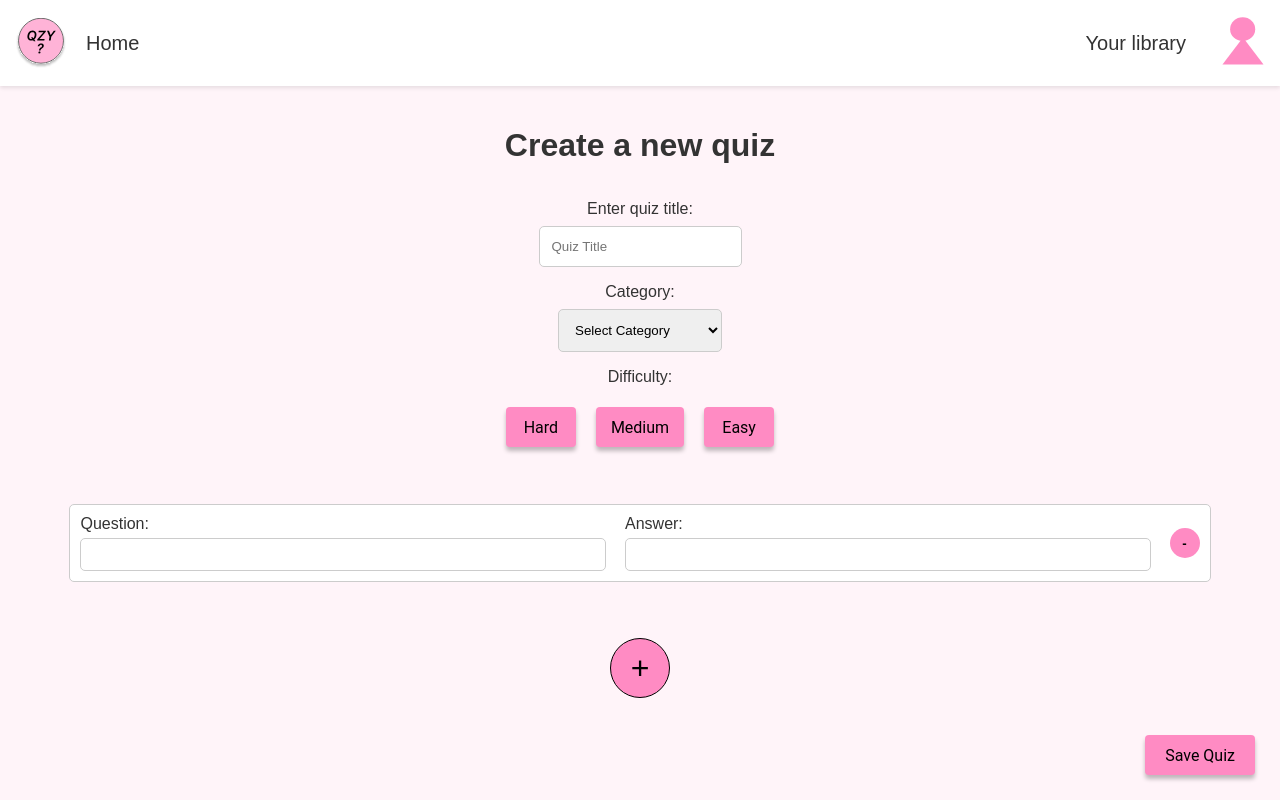
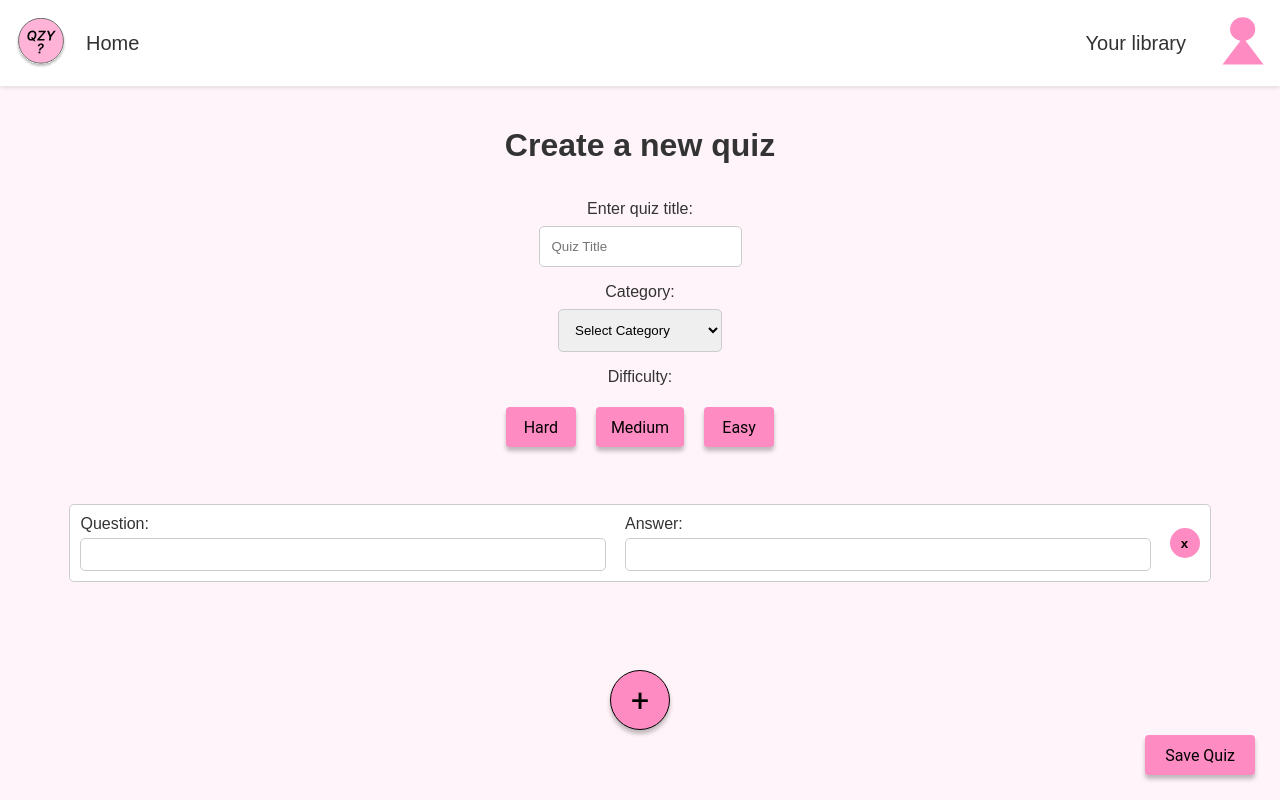
Before and after one commit to juliavikr/fullstack-project, a Vue app in the folder frontend/quizzzyyy-frontend/: page /create-quiz in a window 1280 px wide. Built offline with nearby package versions, Linux system fonts and the light colour scheme.

Commit message:
frontend improvement quiz creation

```diff
--- a/frontend/quizzzyyy-frontend/src/components/AddQuestionButton.vue
+++ b/frontend/quizzzyyy-frontend/src/components/AddQuestionButton.vue
@@ -1,6 +1,7 @@
 <template>
-  <button class="add-question-button" @click="addQuestion">+</button>
+  <button class="primary-button add-question-button" @click="addQuestion"> + </button>
 </template>
+
 
 <script setup>
 const emit = defineEmits(['click'])
@@ -14,11 +15,11 @@ const addQuestion = () => {
 .add-question-button {
   background: #ff8bc3;
   border-radius: 50%;
+  margin: 20px;
+  padding: 10px;
   font-size: 2rem;
   width: 60px;
   height: 60px;
-  background: #ff8bc3;
-  margin: 20px;
   border: 1px solid black;
 }
 </style>
--- a/frontend/quizzzyyy-frontend/src/components/QuestionCreationBox.vue
+++ b/frontend/quizzzyyy-frontend/src/components/QuestionCreationBox.vue
@@ -10,7 +10,7 @@
       <!-- Bind answer ved hjelp av v-model -->
       <input type="text" id="answer" v-model="localQuestion.answer" />
     </div>
-    <button class="remove-question-button" @click="$emit('remove', localQuestion)">-</button>
+    <button class="remove-question-button" @click="$emit('remove', localQuestion)">x</button>
   </div>
 </template>
 
@@ -64,7 +64,7 @@ watchEffect(() => {
 
 .remove-question-button {
   cursor: pointer;
-  background-color: #ff8bc3; /* Samme rosa farge som før */
+  background-color: #ff8bc3;
   border: none;
   border-radius: 50%;
   width: 30px;
--- a/frontend/quizzzyyy-frontend/src/views/QuizCreationView.vue
+++ b/frontend/quizzzyyy-frontend/src/views/QuizCreationView.vue
@@ -44,13 +44,14 @@
         :question="question"
         :index="index"
         @remove="removeQuestion(index)"
-        @update:question="updateQuestion"
-      />
+        @update:question="updateQuestion"></QuestionCreationBox>
+      </div>
+    <div class="actions-container">
+      <AddQuestionButton @click="addQuestion" />
+      <SmallButton type="button" class="save-quiz-button" :disabled="isSaving" @click="saveQuiz">
+        Save Quiz
+      </SmallButton>
     </div>
-    <AddQuestionButton @click="addQuestion" />
-    <SmallButton type="button" class="save-quiz-button" :disabled="isSaving" @click="saveQuiz">
-      Save Quiz
-    </SmallButton>
   </div>
 </template>
 
@@ -143,24 +144,23 @@ const saveQuiz = async () => {
   flex-direction: column;
 }
 
-.add-question-button {
-  align-self: center; /* Sentrerer knappen i flex-kontaineren */
-  /* ... resten av dine stiler ... */
-}
-
 h1 {
   text-align: center; /* Sentrerer tekst innenfor h1 */
   width: 100%; /* Full bredde */
   margin-bottom: 1rem; /* Mellomrom under h1 */
 }
-
+.actions-container {
+  display: flex;
+  justify-content: space-between; /* Plasserer elementene på hver sin side av containeren */
+  align-items: center; /* Sentrerer elementene vertikalt */
+  padding: 1rem; /* Gir litt polstring rundt containeren */
+  margin-top: 1rem; /* Gir litt margin over containeren */
+}
 .save-quiz-button {
   position: fixed; /* Holder knappen fast på skjermen */
   bottom: 20px; /* 20px fra bunnen av skjermen */
   right: 20px; /* 20px fra høyre side av skjermen */
   padding: 10px 20px; /* Padding rundt tekst */
-  border: none; /* Fjerner standard kant */
-  cursor: pointer; /* Endrer musepekeren til en peker */
 }
 
 .difficulty-buttons {
```
